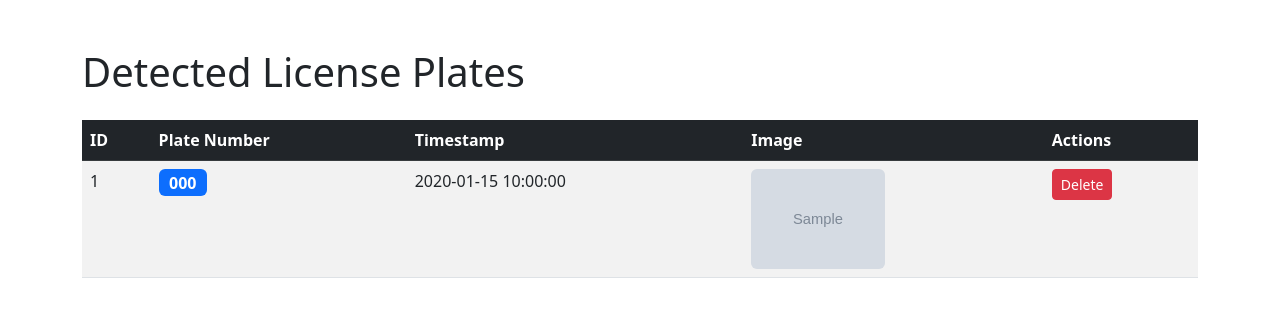
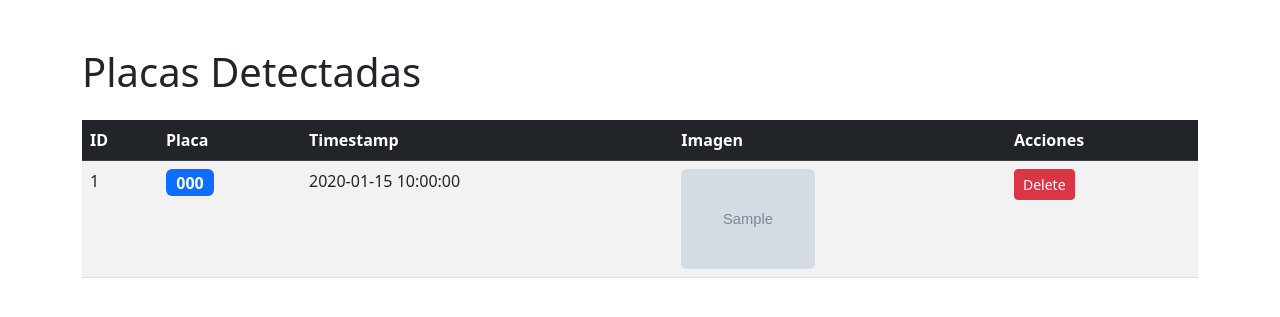
Before and after one commit to jgrana2/plate_recognition, a FastAPI app: page / in a window 1280 px wide. Shown: the top 317 px of the page. Run offline with FastAPI, Linux system fonts and the light colour scheme; tables that the repository leaves empty hold one stand-in row (values such as "Sample post"); grey boxes marked "Sample" are stand-in pictures.

Commit message:
Translate table headers and title in index.html to Spanish

```diff
--- a/server/templates/index.html
+++ b/server/templates/index.html
@@ -19,16 +19,16 @@
 </head>
 <body>
     <div class="container mt-5">
-        <h1 class="mb-4">Detected License Plates</h1>
+        <h1 class="mb-4">Placas Detectadas</h1>
         <div class="table-responsive">
             <table class="table table-striped table-hover">
                 <thead class="table-dark">
                     <tr>
                         <th>ID</th>
-                        <th>Plate Number</th>
+                        <th>Placa</th>
                         <th>Timestamp</th>
-                        <th>Image</th>
-                        <th>Actions</th>
+                        <th>Imagen</th>
+                        <th>Acciones</th>
                     </tr>
                 </thead>
                 <tbody>
```
